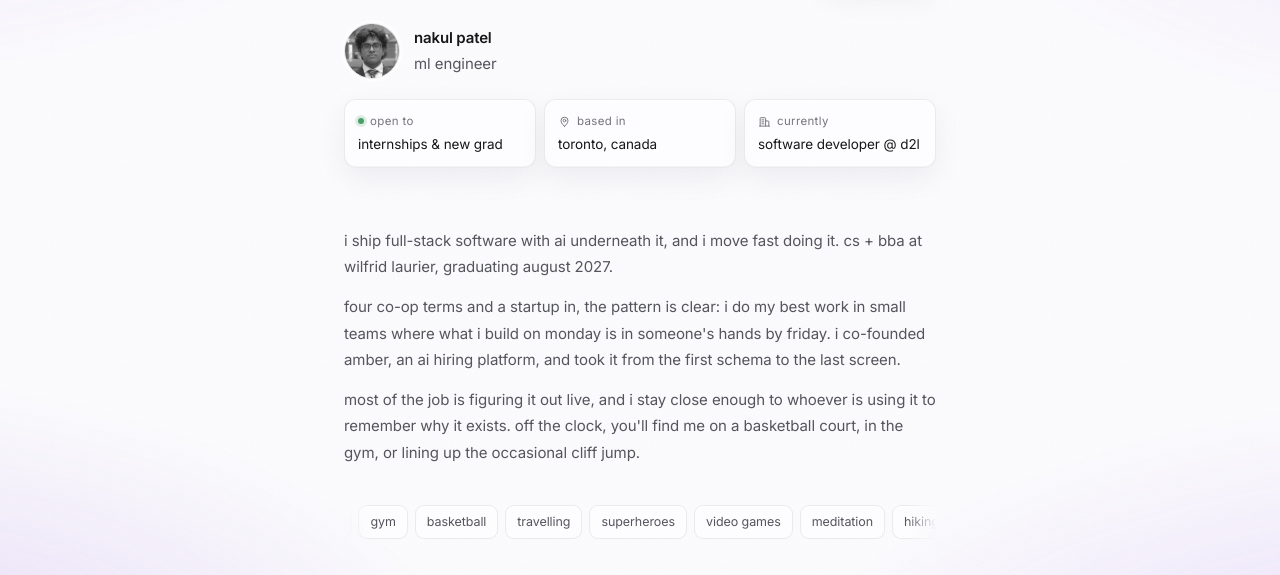
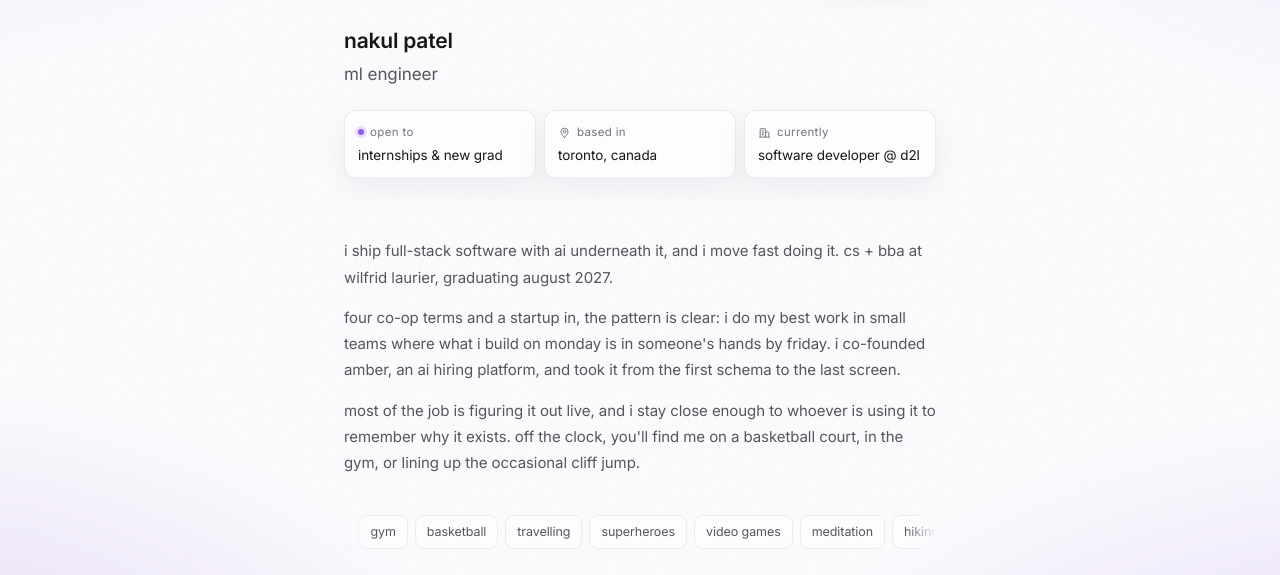
Before and after one commit to nakulpatel0306/my-portfolio-website, a website: page index.html in a window 1280 px wide. Shown: the part 166-741 px from the top of the page. Drawn offline with Linux system fonts and the light colour scheme.

Commit message:
Drop the headshot and enlarge the name and role
Remove the intro photo, set the name and typewriter line larger, and
colour the open-to dot with the accent purple instead of green.

```diff
--- a/index.html
+++ b/index.html
@@ -72,13 +72,8 @@
 
     <!-- ===================== intro ===================== -->
     <header class="intro rise">
-      <div class="who">
-        <img class="avatar" src="assets/headshot.jpg" width="56" height="56" alt="" />
-        <div>
-          <h1 data-scramble>nakul patel</h1>
-          <p class="role"><span id="type" aria-hidden="true">software developer</span><span class="caret" aria-hidden="true"></span><span class="sr-only">software developer and machine learning engineer</span></p>
-        </div>
-      </div>
+      <h1 data-scramble>nakul patel</h1>
+      <p class="role"><span id="type" aria-hidden="true">software developer</span><span class="caret" aria-hidden="true"></span><span class="sr-only">software developer and machine learning engineer</span></p>
       <div class="widgets">
         <div class="widget">
           <span class="w-head"><span class="dot" aria-hidden="true"></span>open to</span>
--- a/style.css
+++ b/style.css
@@ -11,7 +11,6 @@
   --line: #e7e7e3;
   --hover: #f3f3f0;
   --sel: #eceae5;
-  --dot: #4a9e6a;
 
   /* glass: a translucent fill, a hairline edge, and a highlight where the
      light catches the top lip. --spec is the pointer-tracked reflection. */
@@ -47,7 +46,6 @@
     --line: #232326;
     --hover: #17171a;
     --sel: #26262b;
-    --dot: #5cba80;
 
     --glass: rgba(255, 255, 255, 0.045);
     --glass-line: rgba(255, 255, 255, 0.10);
@@ -74,7 +72,6 @@
   --line: #232326;
   --hover: #17171a;
   --sel: #26262b;
-  --dot: #5cba80;
 
   --glass: rgba(255, 255, 255, 0.045);
   --glass-line: rgba(255, 255, 255, 0.10);
@@ -263,31 +260,13 @@ h2 {
 }
 
 .intro h1 {
-  font-size: 15px;
+  font-size: 21px;
   font-weight: 600;
   letter-spacing: -0.01em;
 }
 
 .role { color: var(--muted); }
-
-.who {
-  display: flex;
-  align-items: center;
-  gap: 14px;
-}
-/* greyscale so the photo's warm background doesn't fight the monochrome
-   page; colour comes back on hover */
-.avatar {
-  width: 56px;
-  height: 56px;
-  flex-shrink: 0;
-  border-radius: 50%;
-  border: 1px solid var(--glass-line);
-  box-shadow: 0 0 0 3px var(--glass);
-  filter: grayscale(1) contrast(1.05);
-  transition: filter 0.4s ease;
-}
-.avatar:hover { filter: none; }
+.intro .role { font-size: 17px; }
 
 /* ------------------------------------------------------------
    widgets
@@ -325,9 +304,9 @@ h2 {
   width: 6px;
   height: 6px;
   border-radius: 50%;
-  background: var(--dot);
+  background: var(--accent);
   flex-shrink: 0;
-  box-shadow: 0 0 0 3px color-mix(in srgb, var(--dot) 18%, transparent);
+  box-shadow: 0 0 0 3px color-mix(in srgb, var(--accent) 18%, transparent);
 }
 
 .block p { color: var(--muted); text-wrap: pretty; }
```
Also changed, not shown: assets/headshot.jpg (deleted).
